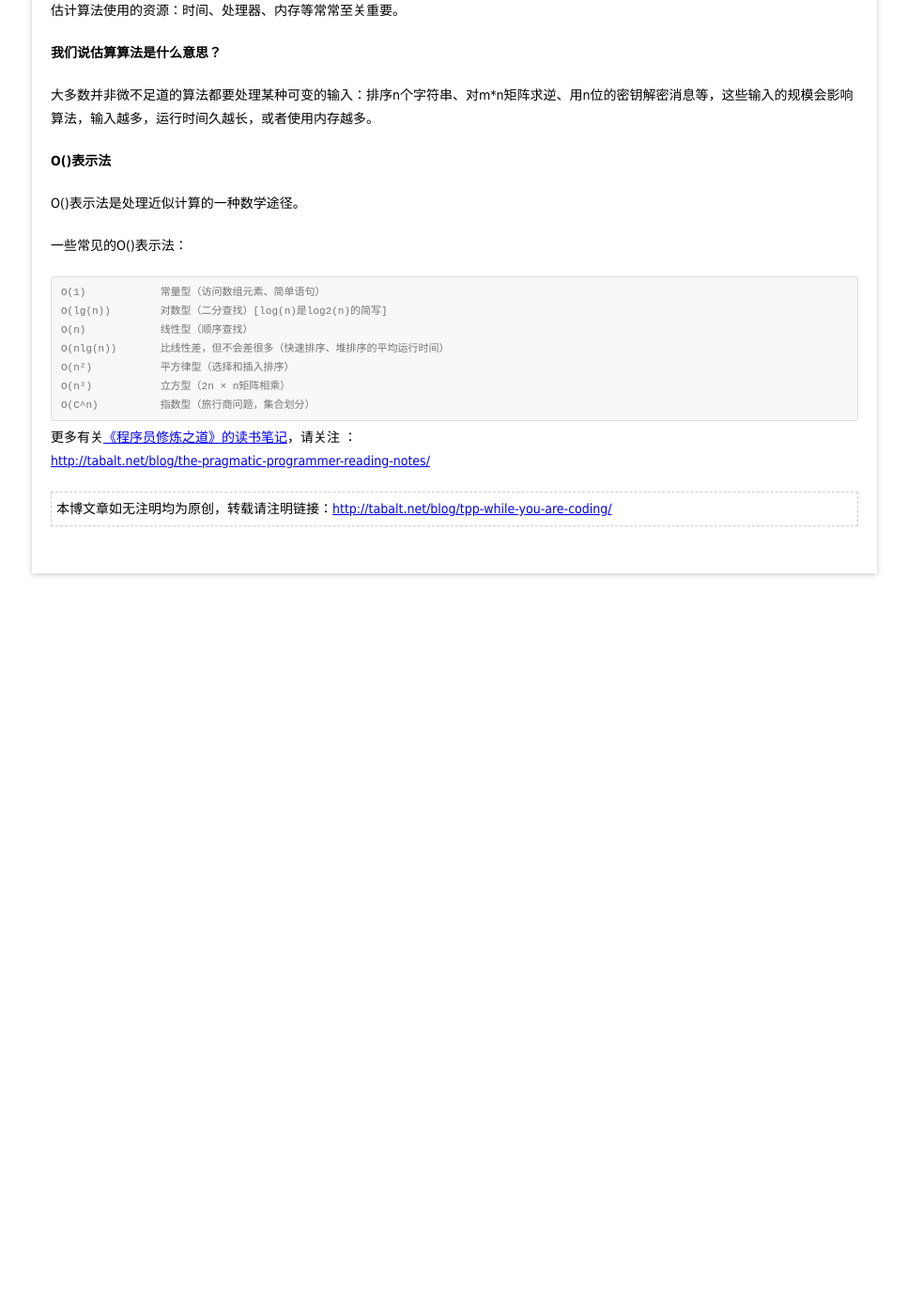
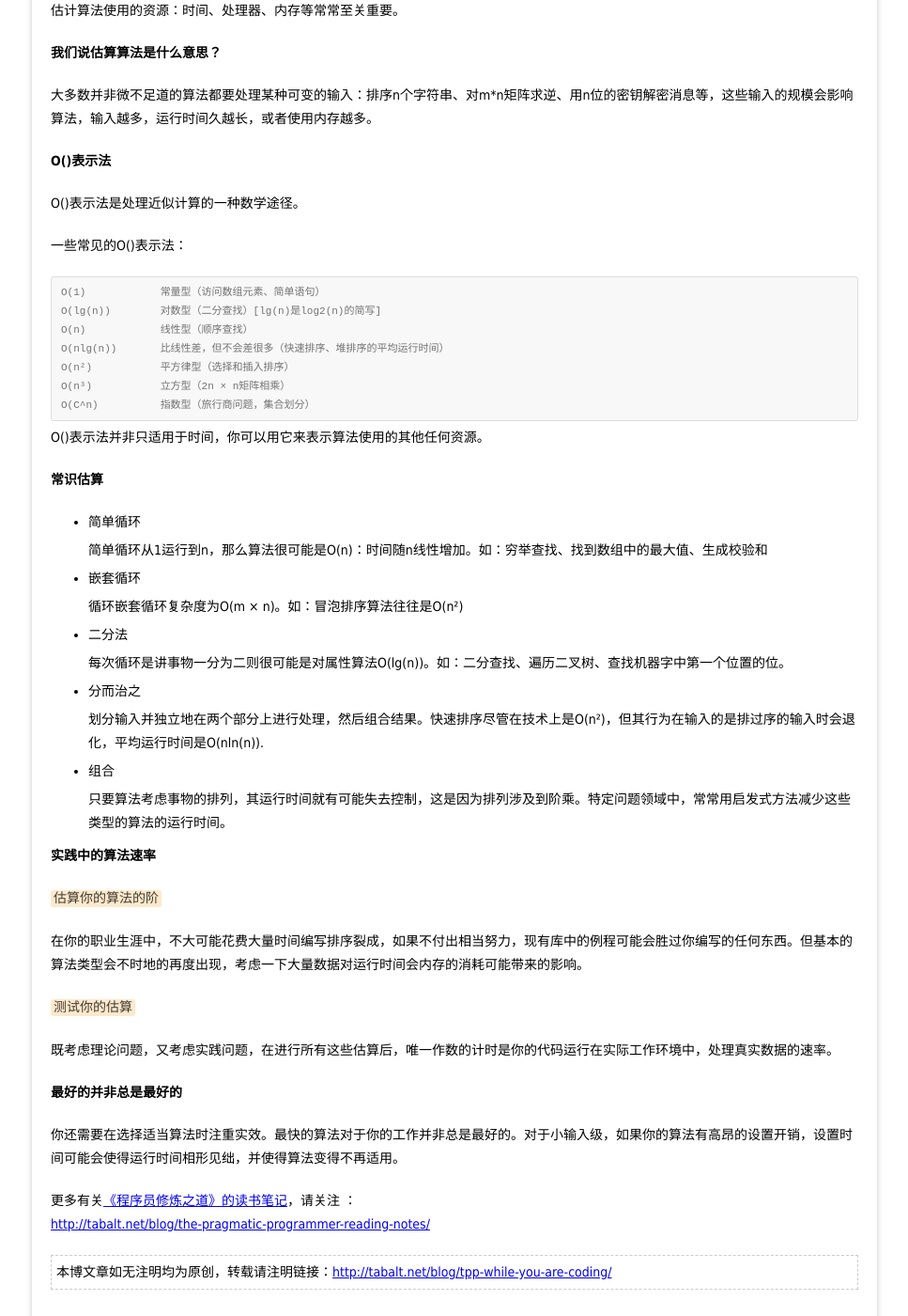
Before and after one commit to tabalt/tabalt.github.io, a Jekyll site: the page built from _posts/the-pragmatic-programmer/2014-11-28-tpp-while-you-are-coding.md, in a window 1280 px wide and 1400 px high, scrolled down 1076 px. Shown: the whole window at 94% size, without its empty margins (156-1123 px from the left). Built offline with Jekyll 4.4.1, drawn with Linux system fonts in a browser that asks for light colours; Markdown is read by kramdown in place of the engine named in the settings; comment, search, counter and statistics services are not loaded; before the commit the page ends 1706 px from its top, so only the background shows below that.

Commit message:
update blog

```diff
--- a/_posts/the-pragmatic-programmer/2014-11-28-tpp-while-you-are-coding.md
+++ b/_posts/the-pragmatic-programmer/2014-11-28-tpp-while-you-are-coding.md
@@ -71,7 +71,7 @@ O()表示法是处理近似计算的一种数学途径。
 一些常见的O()表示法：
 
 	O(1)		常量型（访问数组元素、简单语句）
-	O(lg(n))	对数型（二分查找）[log(n)是log2(n)的简写]
+	O(lg(n))	对数型（二分查找）[lg(n)是log2(n)的简写]
 	O(n)		线性型（顺序查找）
 	O(nlg(n))	比线性差，但不会差很多（快速排序、堆排序的平均运行时间）
 	O(n²)		平方律型（选择和插入排序）
@@ -79,6 +79,48 @@ O()表示法是处理近似计算的一种数学途径。
 	O(C^n)		指数型（旅行商问题，集合划分）
 
 
+O()表示法并非只适用于时间，你可以用它来表示算法使用的其他任何资源。
+
+**常识估算**
+
+* 简单循环
+
+	简单循环从1运行到n，那么算法很可能是O(n)：时间随n线性增加。如：穷举查找、找到数组中的最大值、生成校验和
+
+* 嵌套循环
+
+	循环嵌套循环复杂度为O(m × n)。如：冒泡排序算法往往是O(n²)
+
+* 二分法
+
+	每次循环是讲事物一分为二则很可能是对属性算法O(lg(n))。如：二分查找、遍历二叉树、查找机器字中第一个位置的位。
+
+* 分而治之
+
+	划分输入并独立地在两个部分上进行处理，然后组合结果。快速排序尽管在技术上是O(n²)，但其行为在输入的是排过序的输入时会退化，平均运行时间是O(nln(n)).
+
+* 组合
+
+	只要算法考虑事物的排列，其运行时间就有可能失去控制，这是因为排列涉及到阶乘。特定问题领域中，常常用启发式方法减少这些类型的算法的运行时间。
+
+
+**实践中的算法速率**
+
+`估算你的算法的阶`
+
+在你的职业生涯中，不大可能花费大量时间编写排序裂成，如果不付出相当努力，现有库中的例程可能会胜过你编写的任何东西。但基本的算法类型会不时地的再度出现，考虑一下大量数据对运行时间会内存的消耗可能带来的影响。
+
+
+`测试你的估算`
+
+既考虑理论问题，又考虑实践问题，在进行所有这些估算后，唯一作数的计时是你的代码运行在实际工作环境中，处理真实数据的速率。
+
+
+**最好的并非总是最好的**
+
+
+你还需要在选择适当算法时注重实效。最快的算法对于你的工作并非总是最好的。对于小输入级，如果你的算法有高昂的设置开销，设置时间可能会使得运行时间相形见绌，并使得算法变得不再适用。
+
 
 
 
```
